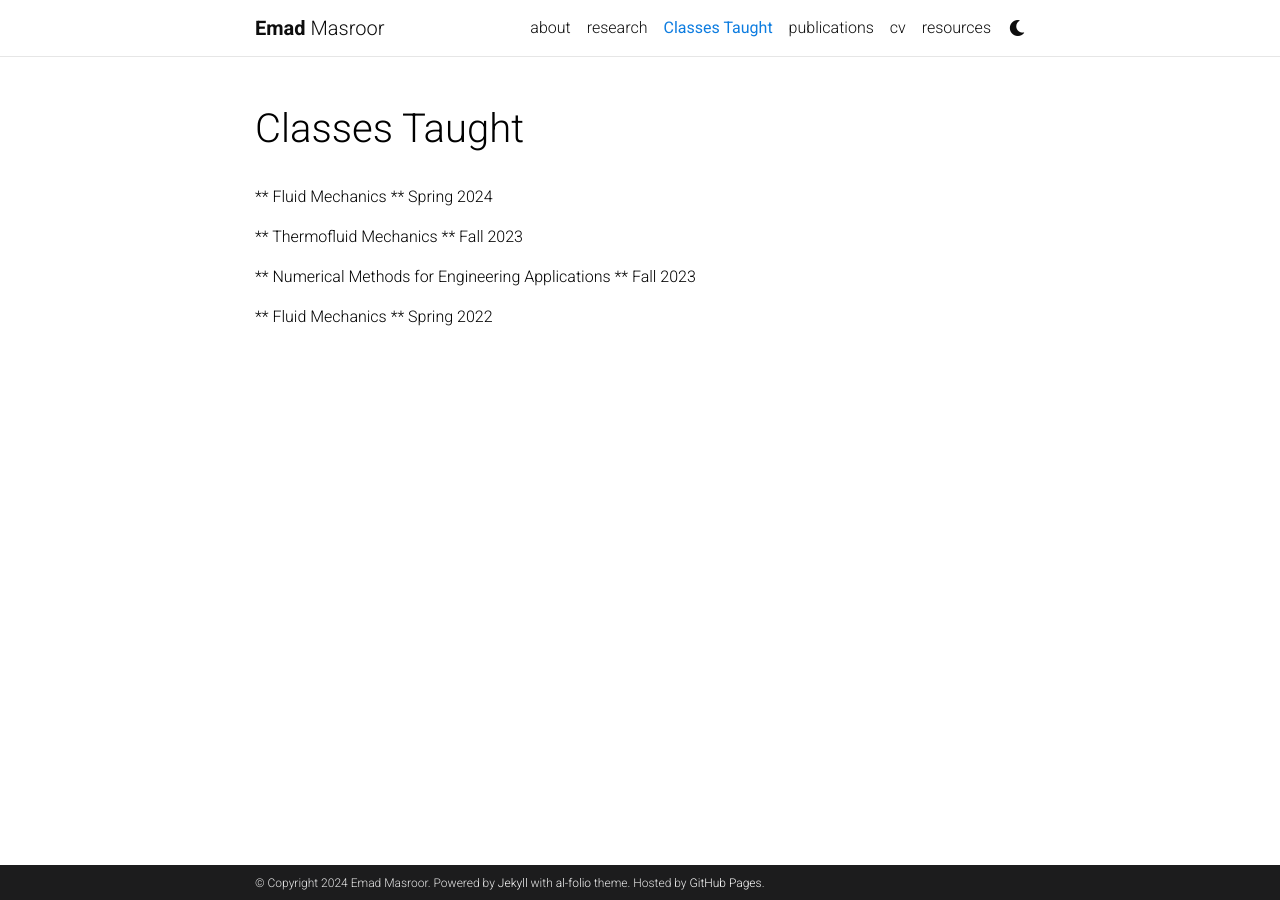
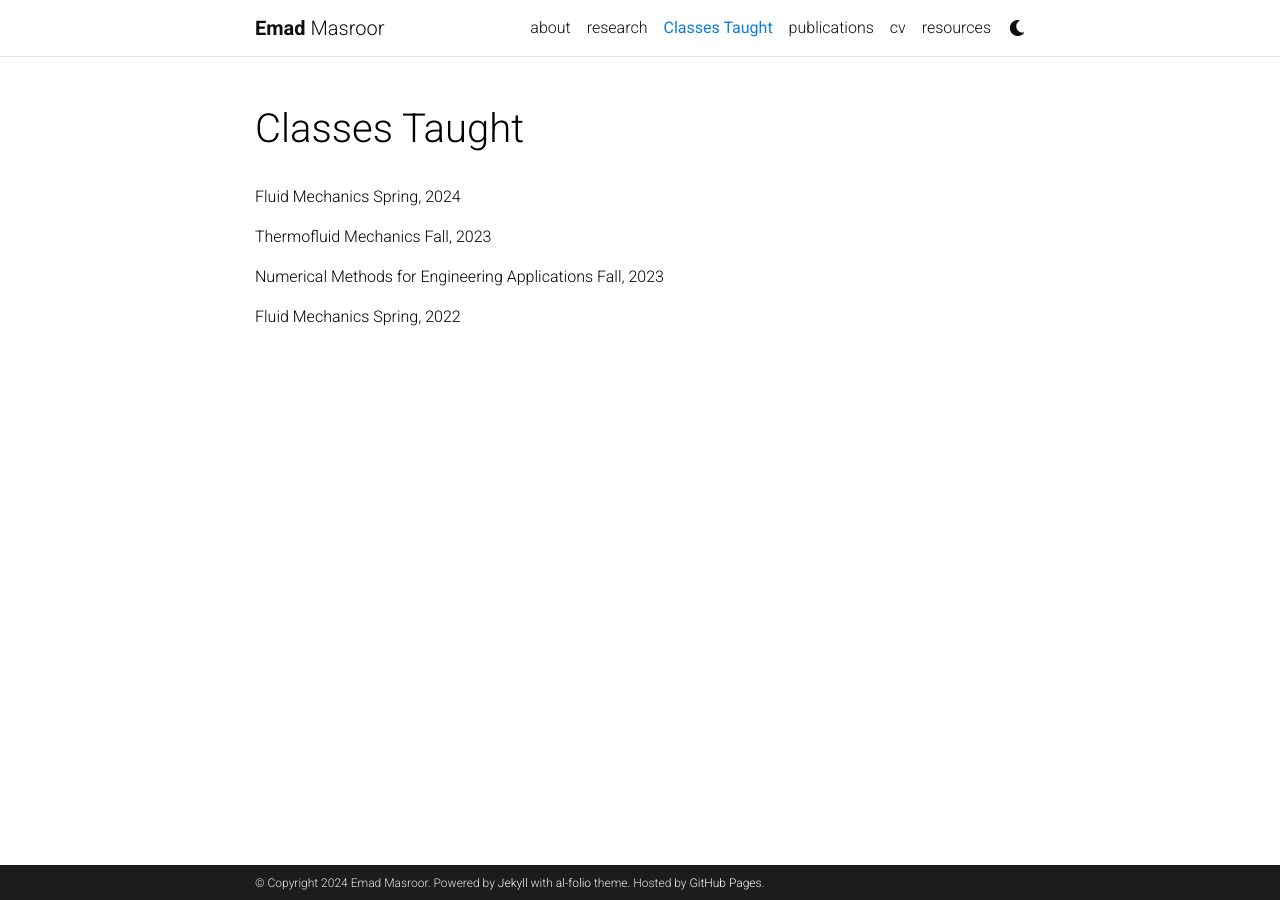
Before and after one commit to Emadmasroor/emadmasroor.github.io, a Jekyll site: the page built from _pages/teaching.md, in a window 1280 px wide. Built offline with Jekyll 4.4.1, drawn with Linux system fonts in a browser that asks for light colours; comment, search, counter and statistics services are not loaded; a style sheet for code colours, icons or effects is not loaded.

Commit message:
Update teaching.md

```diff
--- a/_pages/teaching.md
+++ b/_pages/teaching.md
@@ -7,8 +7,8 @@ nav: true
 nav_order: 2
 ---
 
-{% for class in site.data.teaching %}
-  ** {{class.title}} **
-  {{class.semester}} {{class.year}}
+{% for entry in site.data.teaching %}
+  {{entry.title}}
+  {{entry.semester}}, {{entry.year}}
 
 {% endfor %}
```
